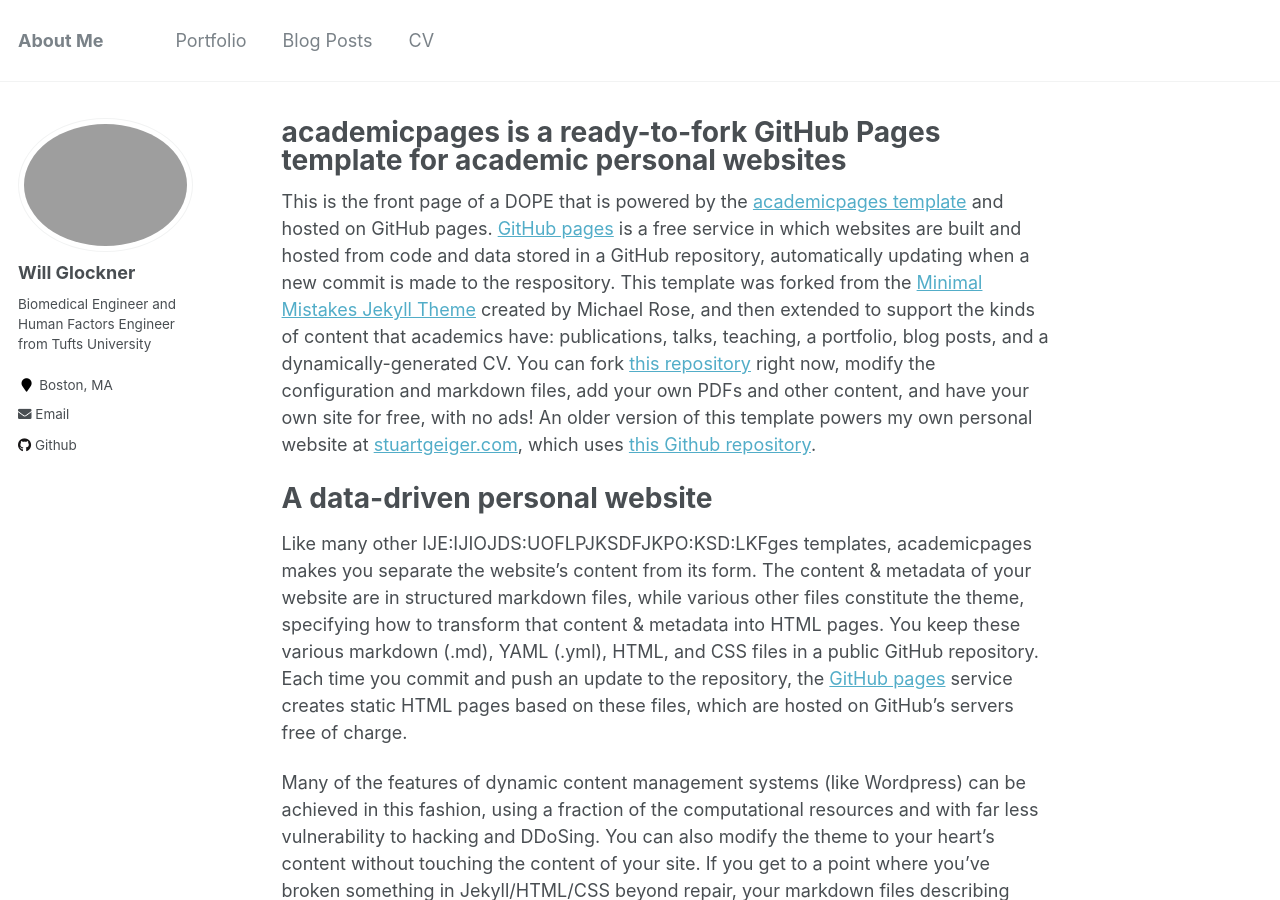
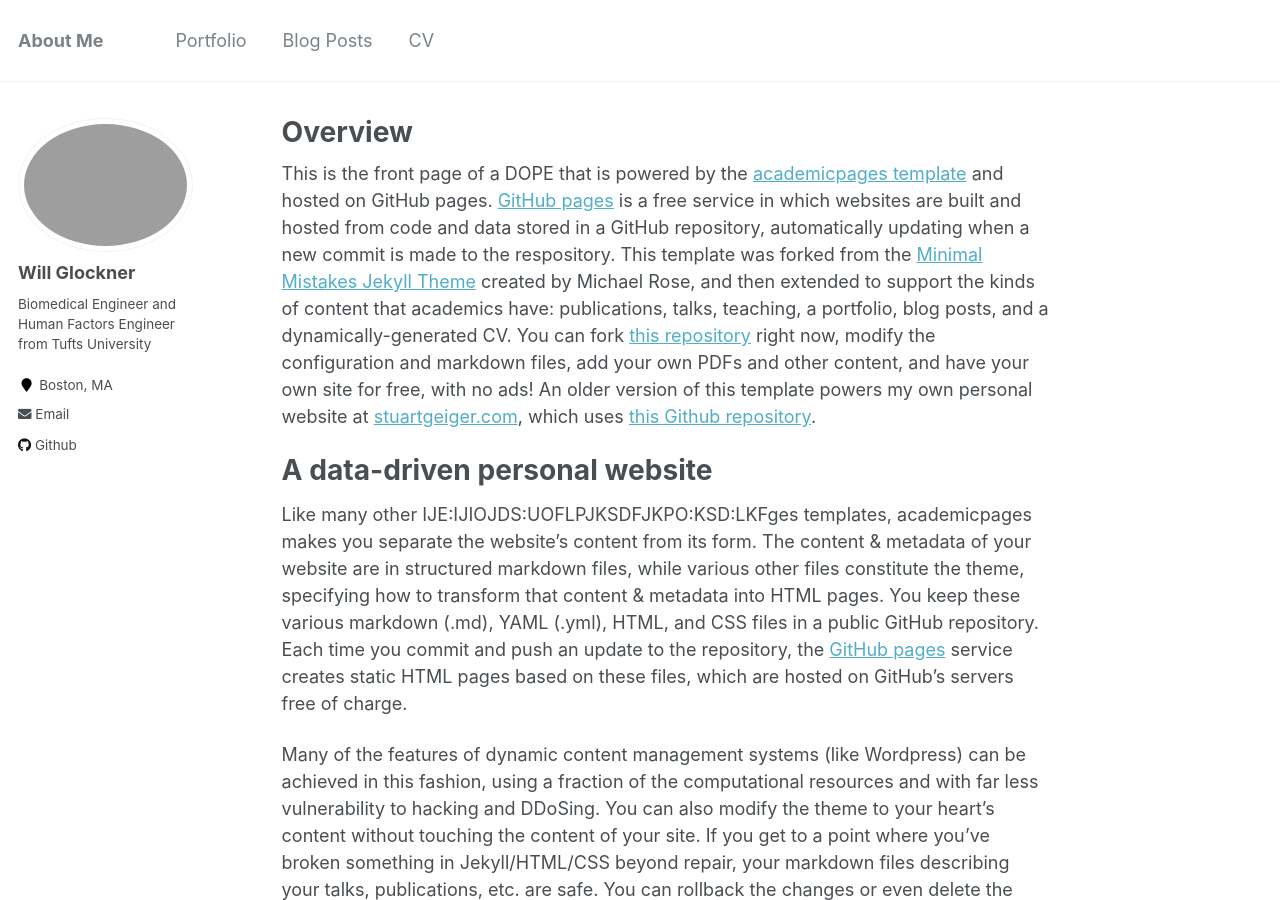
Before and after one commit to Glenn-Moss/wglock.github.io, a Jekyll site: the page built from _pages/about.md, in a window 1280 px wide and 900 px high. Built offline with Jekyll 4.4.1, drawn with Linux system fonts in a browser that asks for light colours.

Commit message:
Update about.md

```diff
--- a/_pages/about.md
+++ b/_pages/about.md
@@ -1,6 +1,6 @@
 ---
 permalink: /
-title: "academicpages is a ready-to-fork GitHub Pages template for academic personal websites"
+title: "Overview"
 excerpt: "About me"
 author_profile: true
 redirect_from:
```
